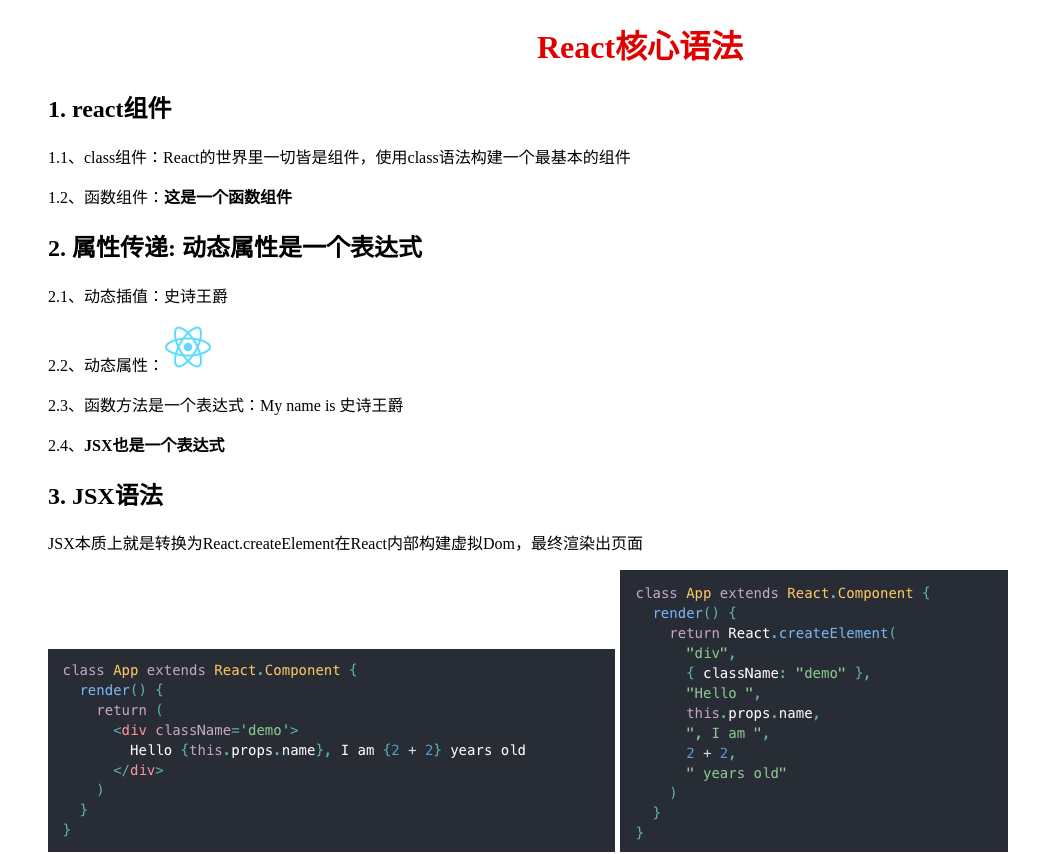
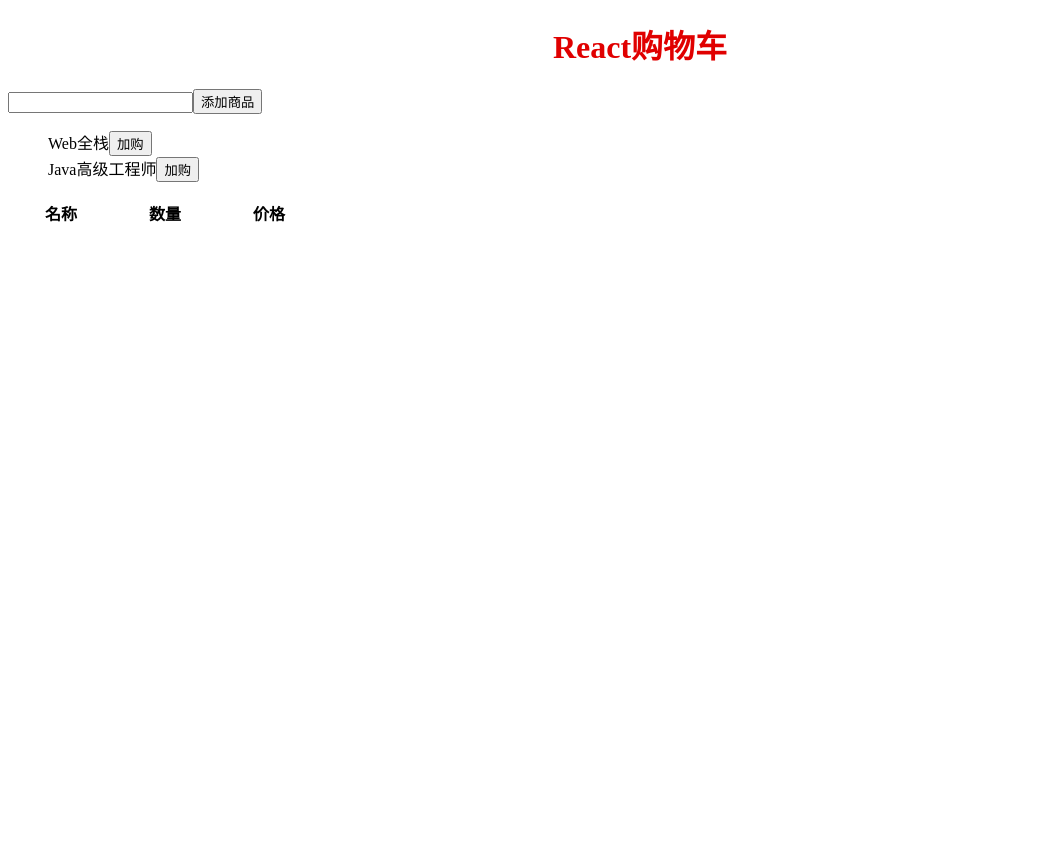
Before and after one commit to borealRoc/fullStack, a React (Create React App) app in the folder 06React/01syntax/: page / in a window 1280 px wide. Shown: the top 854 px of the page, without its empty margins (0-1063 px from the left). After the commit the page ends 800 px from the top, so only its background shows below. Built offline with nearby package versions, Linux system fonts and the light colour scheme.

Commit message:
react父子组件通讯

```diff
--- a/06React/01syntax/src/App.css
+++ b/06React/01syntax/src/App.css
@@ -8,3 +8,7 @@ h1 {
     color: #e00000;
     text-align: center;
 }
+th, td {
+    min-width: 100px;
+    text-align: center;
+}
--- a/06React/01syntax/src/App.js
+++ b/06React/01syntax/src/App.js
@@ -9,7 +9,7 @@ let Welcome = props => {
     return <strong>这是一个{props.txt}</strong>
 }
 
-export default class  extends Component {
+export default class extends Component {
 
     formatName(name) {
         return name.firstName + name.lastName
@@ -21,6 +21,12 @@ export default class  extends Component {
         this.state = {
             count: 0,
             time: new Date(),
+            componentWillMount: 'componentWillMount: 组件将要挂载：此时可以访问属性和状态了，可以进行api调用，但没办法做dom相关操作',
+            componentDidMount: 'componentDidMount: 组件已经挂载：可进行状态更新操作',
+            componentWillReceiveProps: 'componentWillReceiveProps: 组件属性更新：父组件传递的属性有变化，做相应响应',
+            shouldComponentUpdate: 'shouldComponentUpdate: 组件是否应该更新？返回布尔值，优化点',
+            componentWillUpdate: 'componentWillUpdate: 组件将要更新',
+            componentDidUpdate: 'componentDidUpdate: 组件已经更新',
         }
     }
 
@@ -37,9 +43,9 @@ export default class  extends Component {
         this.setState((preState, preProps) => ({
             count: preState.count + 1
         }), () => {
-            console.log('在setState的回调函数里，正确取到了值',this.state.count)
+            console.log('在setState的回调函数里，正确取到了值', this.state.count)
         })
-        console.log('因为setState()是异步的,所以我这里取到的值是错误的',this.state.count)
+        console.log('因为setState()是异步的,所以我这里取到的值是错误的', this.state.count)
     }
 
     componentWillUnmount() {
@@ -63,7 +69,7 @@ export default class  extends Component {
                         <h2>2. 属性传递: 动态属性是一个表达式</h2>
                         <p>2.1、动态插值：{name}</p>
                         <p>2.2、动态属性：<img src={logo} className='logo' alt='react logo'></img></p>
-                        <p>2.3、函数方法是一个表达式：My name is {this.formatName({firstName: '史诗', lastName: '王爵'})}</p>
+                        <p>2.3、函数方法是一个表达式：My name is {this.formatName({ firstName: '史诗', lastName: '王爵' })}</p>
                         <p>2.4、{jsx}</p>
                     </li>
                     <li>
@@ -76,8 +82,16 @@ export default class  extends Component {
                         <h2>4. 状态state</h2>
                         <p>4.1、更新状态：{this.state.time.toLocaleTimeString()}</p>
                     </li>
+                    <li>
+                        <h2>5. 生命周期</h2>
+                        <p>5.1、{this.state.componentWillMount}</p>
+                        <p>5.2、{this.state.componentDidMount}</p>
+                        <p>5.3、{this.state.componentWillReceiveProps}</p>
+                        <p>5.4、{this.state.shouldComponentUpdate}</p>
+                        <p>5.5、{this.state.componentWillUpdate}</p>
+                        <p>5.6、{this.state.componentDidUpdate}</p>
+                    </li>
                 </ul>
-
             </div>
         )
     }
--- /dev/null
+++ b/06React/01syntax/src/Cart.js
@@ -0,0 +1,118 @@
+import React, { Component } from 'react'
+import './App.css'
+
+// 父组件把数据和事件传给子组件
+let ShowCart = props => {
+        return (
+            <table>
+                <thead>
+                    <tr>
+                        <th>名称</th>
+                        <th>数量</th>
+                        <th>价格</th>
+                    </tr>
+                </thead>
+                <tbody>
+                        {props.data.map(item =>
+                            <tr key={item.id}>
+                                <td>{item.text}</td>
+                                <td>
+                                    <button onClick={()=>props.addCount(item)}>+</button>
+                                    {item.count}
+                                    <button onClick={()=>props.delCount(item)}>-</button>
+                                </td>
+                                <td>&yen;{item.price * item.count}</td>
+                            </tr>
+                        )}
+                    </tbody>
+            </table>
+        )
+}
+
+export default class Cart extends Component {
+    constructor(props) {
+        super(props);
+        this.state = {
+            goods: [
+                { id: 1, text: 'Web全栈', price: 2000 },
+                { id: 2, text: 'Java高级工程师', price: 1500 }
+            ],
+            good: '',
+            cart: [],
+        };
+
+        // 回调绑定this的方法一
+        // this.addGood = this.addGood.bind(this)
+    }
+
+    // 回调绑定this的方法二
+    addGood = () => {
+        this.setState(preState => ({
+            goods: [...preState.goods, {id: preState.goods[preState.goods.length - 1].id + 1, text: preState.good, price: 4000}],
+            good: '',
+            cart: []
+        }))
+    }
+    goodChange(e) {
+        this.setState({
+            good: e.target.value
+        })
+    }
+    // 加购
+    addToCart(good) {
+        // 为了保证视图更新，数组要保证引用地址变化，因此每次深复制一个新数组
+        const cartArray = [...this.state.cart]
+        // 查询商品对应购物项是否存在
+        const index = cartArray.findIndex(item => item.id === good.id)
+        const goodItem = cartArray[index]
+        if (goodItem) {
+            // 更新对象也想要全新对象，这里不是必须的
+            cartArray.splice(index, 1, {...goodItem, count: goodItem.count + 1})
+        } else {
+            // 新增
+            cartArray.push({...good, count: 1})
+        }
+        this.setState({
+            cart: cartArray
+        })
+    }
+    // 购物车增加商品数量
+    addCount = good => {
+        console.log(this.state.cart);
+        const cartArray = [...this.state.cart]
+        const index = cartArray.findIndex(item => item.id === good.id)
+        const goodItem = cartArray[index]
+        cartArray.splice(index, 1, {...goodItem, count: goodItem.count + 1})
+        this.setState({
+            cart: cartArray
+        })
+    }
+
+    // 购物车减少商品数量
+    delCount = good => {
+
+    }
+
+    render() {
+        const title = this.props.title ? <h1>{this.props.title}</h1> : null
+        const goods = this.state.goods.map(item => <li key={item.id}>{item.text}<button onClick={()=>this.addToCart(item)}>加购</button></li>)
+
+        return (
+            <div>
+                {/* 条件语句 */}
+                {title}
+                {/* 双向绑定 */}
+                <div>
+                    {/* 回调绑定this的方法三 */}
+                    <input type="text" value={this.state.good} onChange={e=>this.goodChange(e)}/>
+                    <button onClick={this.addGood}>添加商品</button>
+                </div>
+                {/* 列表循环 */}
+                <ul>{goods}</ul>
+                {/* 父子组件通讯 */}
+                {/* 传递函数用于子组件把状态通知父组件 */}
+                <ShowCart data={this.state.cart} addCount={this.addCount} delCount={this.delCount}/>
+            </div>
+        )
+    }
+}
--- a/06React/01syntax/src/index.js
+++ b/06React/01syntax/src/index.js
@@ -1,11 +1,13 @@
 import React from 'react'
 import ReactDOM from 'react-dom'
-import App from './App'
+// import App from './App'
 // import Lifecycle from './Lifecycle'
+import Cart from './Cart'
 
-const $root = document.getElementById('root');
-ReactDOM.render(<App/>, $root);
-// ReactDOM.render(<Lifecycle/>, $root);
+const $root = document.getElementById('root')
+// ReactDOM.render(<App/>, $root)
+// ReactDOM.render(<Lifecycle/>, $root)
+ReactDOM.render(<Cart title='React购物车'/>, $root)
 
 // 动态渲染
 // React 只更新它需要更新的部分
```
